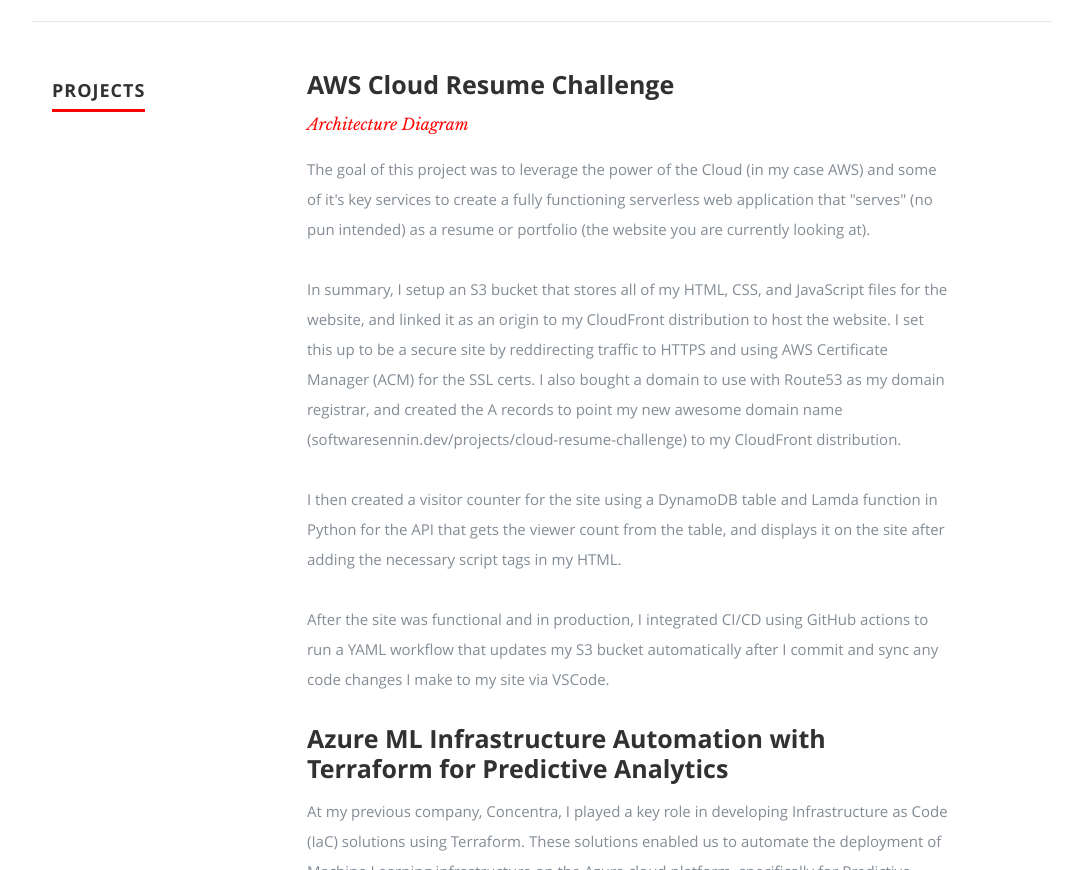
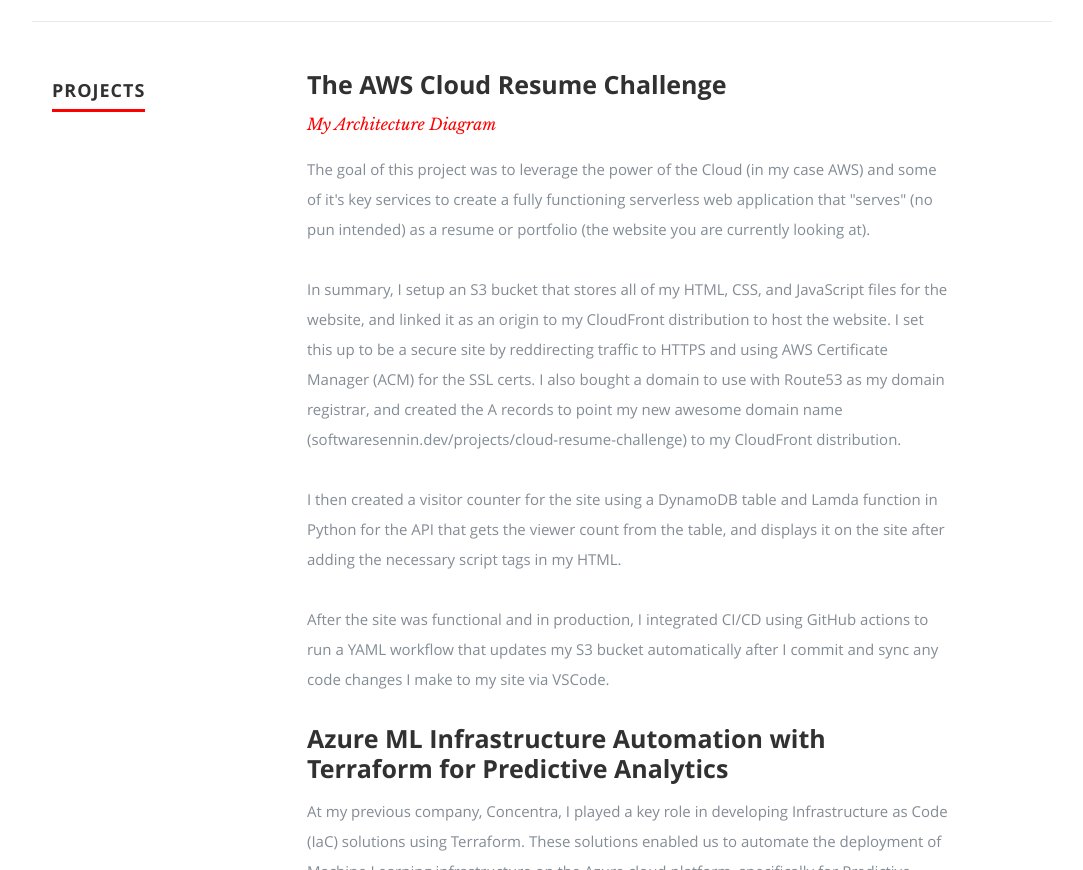
Before and after one commit to apotitech/aws-cloud-resume-challenge, a plain HTML site: page website/index.html in a window 1280 px wide. Shown: the part 4848-5718 px from the top of the page, without its empty margins (98-1181 px from the left). Drawn offline with nearby package versions, Linux system fonts and the light colour scheme; no server answers.

Commit message:
Testing changes

```diff
--- a/website/index.html
+++ b/website/index.html
@@ -451,8 +451,8 @@
 
                <div class="twelve columns">
 
-                  <h3>AWS Cloud Resume Challenge</h3>
-                  <p class="info"><a href="https://ibb.co/Xbxqv9T">Architecture Diagram</a> </p>
+                  <h3>The AWS Cloud Resume Challenge</h3>
+                  <p class="info"><a href="https://ibb.co/Xbxqv9T">My Architecture Diagram</a> </p>
 
                   <p>
 
```
